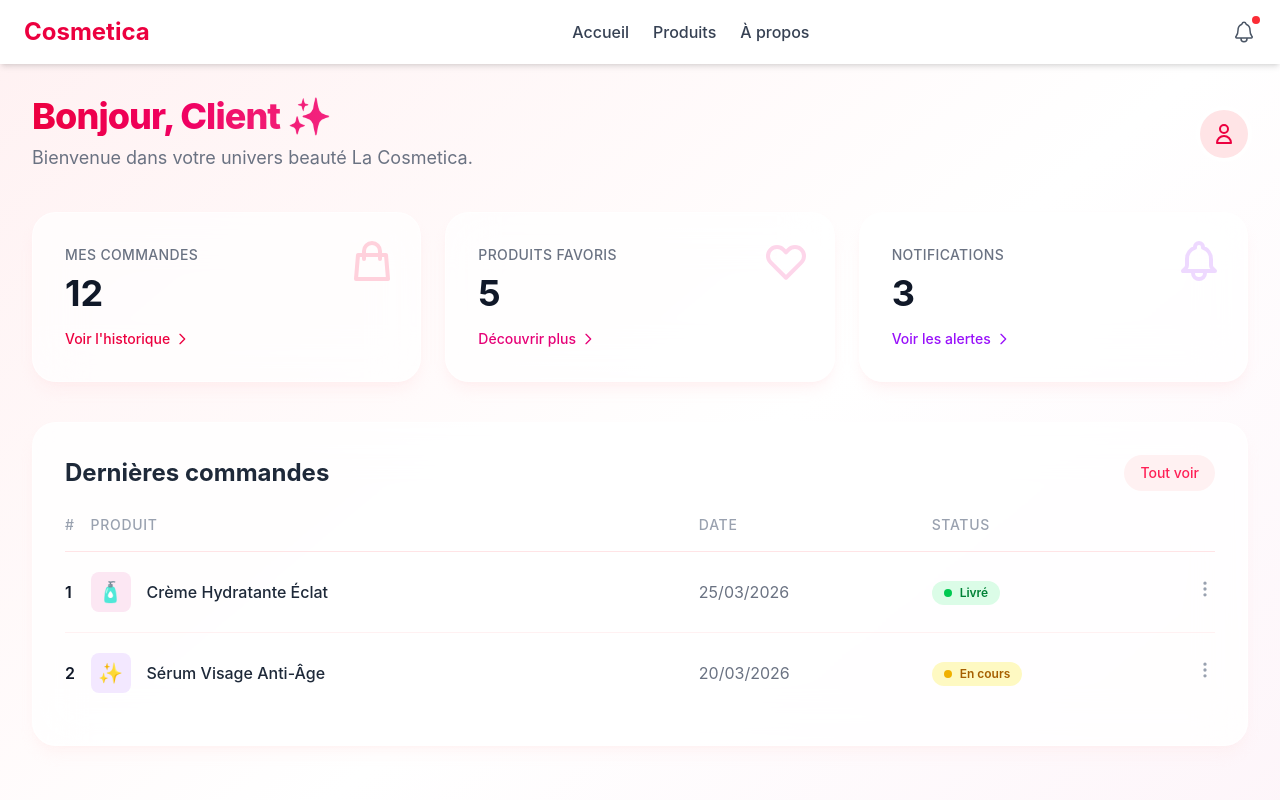
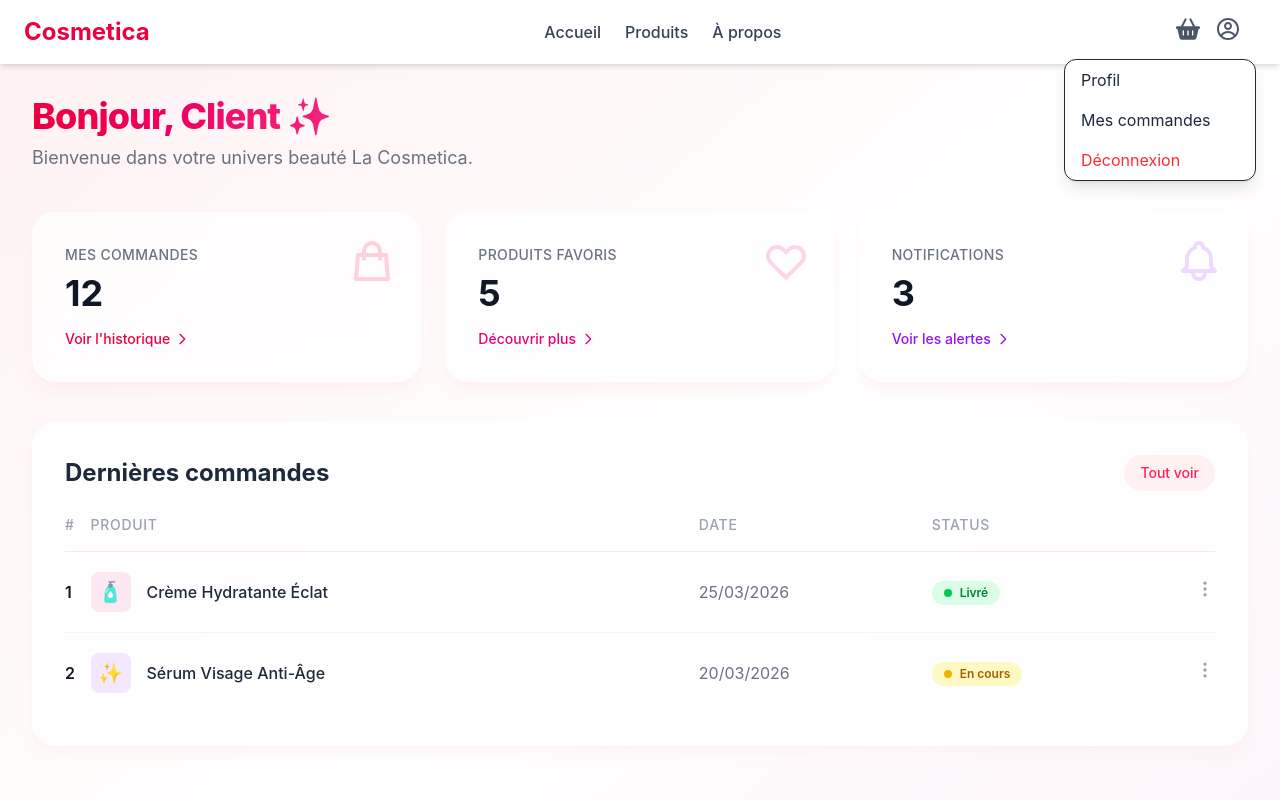
Before and after one commit to Lahmar22/CosmeticaV2, a React app in the folder frontend/: page /client/dashboard in a window 1280 px wide. Both pictures are taken after a click on the button 1243 px from the left and 32 px from the top of the page. Shown: the top 800 px of the page. Built offline with nearby package versions, Linux system fonts and the light colour scheme; the HTML template or start-up script is replaced by a standard one.

Commit message:
feat : update the component for design

```diff
--- a/frontend/src/components/Header.jsx
+++ b/frontend/src/components/Header.jsx
@@ -1,10 +1,36 @@
-import { useState } from "react";
-import { Link } from "react-router-dom";
-import { IoNotificationsOutline } from "react-icons/io5";
-
+import { useState, useEffect, useRef } from "react";
+import { Link, useNavigate } from "react-router-dom";
+import { FaBasketShopping } from "react-icons/fa6";
+import { CgProfile } from "react-icons/cg";
 
 export default function Header() {
-    const [open, setOpen] = useState(false);
+    const [openProfile, setOpenProfile] = useState(false);
+    const [openMobile, setOpenMobile] = useState(false);
+    const [cart, setCart] = useState([]);
+    const menuRef = useRef();
+    const navigate = useNavigate();
+
+    useEffect(() => {
+        const storedCart = JSON.parse(localStorage.getItem("cart")) || [];
+        setCart(storedCart);
+    }, []);
+
+    // Close profile dropdown when clicking outside
+    useEffect(() => {
+        const handleClickOutside = (e) => {
+            if (menuRef.current && !menuRef.current.contains(e.target)) {
+                setOpenProfile(false);
+            }
+        };
+
+        document.addEventListener("mousedown", handleClickOutside);
+        return () => document.removeEventListener("mousedown", handleClickOutside);
+    }, []);
+
+    const handleLogout = () => {
+        localStorage.removeItem("token");
+        navigate("/login");
+    };
 
     return (
         <header className="bg-white shadow-md">
@@ -17,43 +43,91 @@ export default function Header() {
 
                 {/* Desktop Nav */}
                 <nav className="hidden md:flex space-x-6 text-gray-700 font-medium">
-                    <Link to="/client/dashboard" className="hover:text-rose-500 transition-colors">Accueil</Link>
-                    <Link to="/client/products" className="hover:text-rose-500 transition-colors">Produits</Link>
-                    <Link to="/client/about" className="hover:text-rose-500 transition-colors">À propos</Link>
+                    <Link to="/client/dashboard" className="hover:text-rose-500">Accueil</Link>
+                    <Link to="/client/products" className="hover:text-rose-500">Produits</Link>
+                    <Link to="/client/about" className="hover:text-rose-500">À propos</Link>
                 </nav>
 
-                <div className="flex items-center space-x-4">
-                    <button className="relative">
-                        <IoNotificationsOutline className="w-6 h-6 text-gray-600 hover:text-rose-500 transition-colors" />
-                        <span className="absolute -top-1 -right-1 w-2 h-2 bg-red-500 rounded-full"></span>
+                {/* Right Icons */}
+                <div className="flex space-x-4 relative" ref={menuRef}>
+
+                    {/* Cart */}
+                    <Link to="/client/cart" className="relative">
+                        <FaBasketShopping className="w-6 h-6 text-gray-600 hover:text-rose-500" />
+                        {cart.length > 0 && (
+                            <span className="absolute -top-2 -right-2 bg-pink-500 text-white text-xs rounded-full w-5 h-5 flex items-center justify-center">
+                                {cart.length}
+                            </span>
+                        )}
+                    </Link>
+
+                    {/* Profile */}
+                    <div className="hidden md:block">
+                        <button onClick={() => setOpenProfile(!openProfile)}>
+                            <CgProfile className="w-6 h-6 text-gray-600 hover:text-rose-500" />
+                        </button>
+
+                        {openProfile && (
+                            <div className="absolute right-0 mt-3 w-48 bg-white rounded-xl shadow-lg border z-50">
+                                <Link to="/client/profile" className="block px-4 py-2 hover:bg-gray-100">
+                                    Profil
+                                </Link>
+                                <Link to="/client/commands" className="block px-4 py-2 hover:bg-gray-100">
+                                    Mes commandes
+                                </Link>
+                                <button
+                                    onClick={handleLogout}
+                                    className="w-full text-left px-4 py-2 hover:bg-red-100 text-red-500"
+                                >
+                                    Déconnexion
                                 </button>
                             </div>
-
+                        )}
+                    </div>
 
                     {/* Mobile Button */}
                     <button
-                    onClick={() => setOpen(!open)}
-                    className="md:hidden text-gray-700"
+                        onClick={() => setOpenMobile(!openMobile)}
+                        className="md:hidden text-2xl"
                     >
                         ☰
                     </button>
                 </div>
+            </div>
 
             {/* Mobile Menu */}
-            {open && (
+            {openMobile && (
                 <div className="md:hidden bg-white border-t px-6 py-4 space-y-4">
 
-                    <Link to="/" onClick={() => setOpen(false)} className="block hover:text-rose-500">
+                    <Link to="/client/dashboard" onClick={() => setOpenMobile(false)} className="block">
                         Accueil
                     </Link>
 
-                    <Link to="/client/products" onClick={() => setOpen(false)} className="block hover:text-rose-500">
+                    <Link to="/client/products" onClick={() => setOpenMobile(false)} className="block">
                         Produits
                     </Link>
 
-                    <Link to="/client/about" onClick={() => setOpen(false)} className="block hover:text-rose-500">
+                    <Link to="/client/about" onClick={() => setOpenMobile(false)} className="block">
                         À propos
                     </Link>
+
+                    <hr />
+
+                    {/* Profile options in mobile */}
+                    <Link to="/profile" onClick={() => setOpenMobile(false)} className="block">
+                        Profil
+                    </Link>
+
+                    <Link to="/mes-commandes" onClick={() => setOpenMobile(false)} className="block">
+                        Mes commandes
+                    </Link>
+
+                    <button
+                        onClick={handleLogout}
+                        className="block text-left text-red-500"
+                    >
+                        Déconnexion
+                    </button>
                 </div>
             )}
         </header>
--- /dev/null
+++ b/frontend/src/components/Modal.jsx
@@ -0,0 +1,39 @@
+import { useEffect } from "react";
+
+export default function Modal({ isOpen, onClose, children }) {
+
+    // fermer avec ESC
+    useEffect(() => {
+        const handleEsc = (e) => {
+            if (e.key === "Escape") onClose();
+        };
+        window.addEventListener("keydown", handleEsc);
+        return () => window.removeEventListener("keydown", handleEsc);
+    }, [onClose]);
+
+    if (!isOpen) return null;
+
+    return (
+        <div className="fixed inset-0 z-50 flex items-center justify-center">
+
+            {/* overlay */}
+            <div
+                className="absolute inset-0 bg-opacity-50"
+                onClick={onClose}
+            ></div>
+
+            {/* modal content */}
+            <div className="relative bg-white rounded-2xl shadow-xl p-6 w-full max-w-md z-10 animate-fadeIn">
+
+                <button
+                    onClick={onClose}
+                    className="absolute top-3 right-3 text-gray-500 hover:text-gray-800"
+                >
+                    ✕
+                </button>
+
+                {children}
+            </div>
+        </div>
+    );
+}
```
Lines whose indentation alone changed are shown as unchanged.
